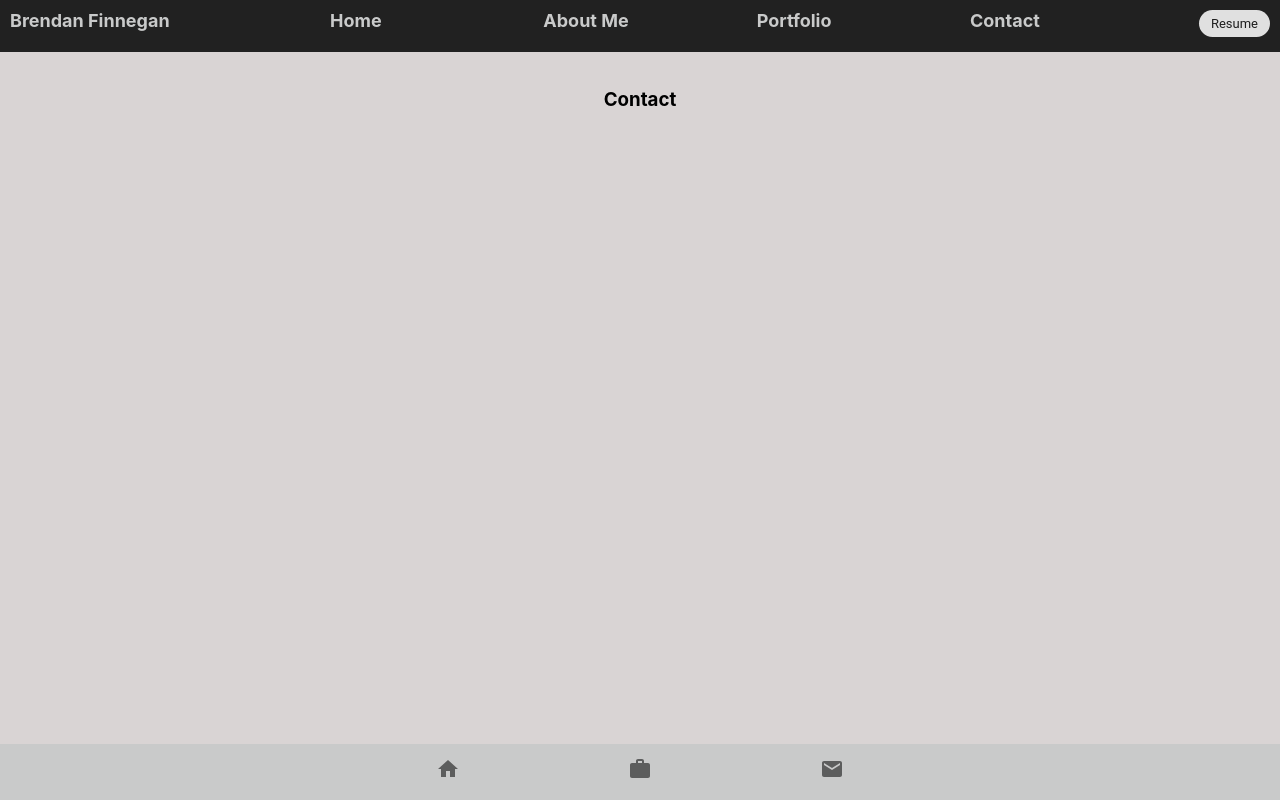
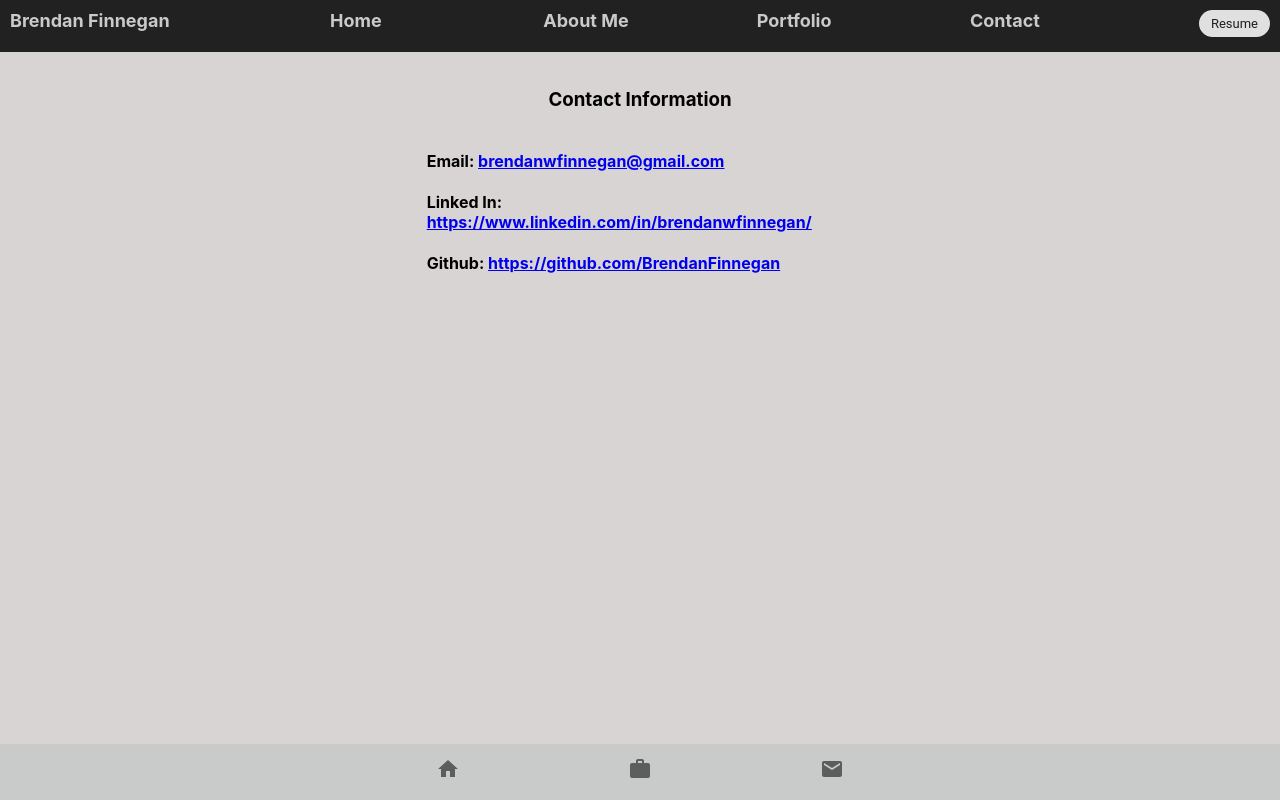
Before and after one commit to BrendanFinnegan/brendanfinneganweb, a React (Create React App) app: page /contact in a window 1280 px wide. Built offline with nearby package versions, Linux system fonts and the light colour scheme.

Commit message:
phase 1 complete

```diff
--- a/src/Components/About.js
+++ b/src/Components/About.js
@@ -26,13 +26,13 @@ function About () {
 
         <h4>After three and a half years at WeWork, I found myself in a position to attend Flatiron School’s Software Engineering course, and I pulled the trigger. The course was full time, 60 hour weeks for fifteen weeks, and I loved every bit of it. It provided daily coaching, projects, discussions and tests involving React, Ruby, Rails, SQL and many other concepts. Having completed the course in late August 2021, I am continuing to build projects as I seek out a position that utilizes this skill set.</h4>
 
-        <h4>Outside of work, I live happily with my fiance and my cat in Manhattan. I play soccer several times per week, I play guitar on my fire escape, and I follow all Cleveland pro sports teams far too closely. </h4>
+        <h4>Outside of work, I live with my fiance and my cat in Manhattan. I play soccer several times per week, I play guitar on my fire escape, and I follow all Cleveland pro sports teams far too closely. </h4>
         </div>
         </Grid>
 
         <Grid item xs={3} >
 
-        <img style={{height: '300px', width: '300px', borderRadius: '50%'}}src="https://brendanbucket1988.s3.us-east-2.amazonaws.com/IMG_5587.jpg"/>
+        <img style={{height: '325px', width: '300px', borderRadius: '50%'}}src="https://brendanbucket1988.s3.us-east-2.amazonaws.com/IMG_5587.jpg"/>
         </Grid>
         <Grid item xs={1} ></Grid>
     </Grid>
--- a/src/Components/Contact.js
+++ b/src/Components/Contact.js
@@ -9,7 +9,19 @@ function Contact () {
                  <h2 style={{color: 'red'}}>Website Under Construction</h2>
              </Grid>
              <Grid item xs={12} >
-        <h3>Contact</h3>
+        <h3>Contact Information</h3>
+        </Grid>
+        <Grid item xs={4} >
+
+        </Grid>
+        <Grid item xs={4}  style={{textAlign: 'left'}}>
+        <h4>Email: <a href="mailto:brendanwfinnegan@gmail.com">brendanwfinnegan@gmail.com</a> </h4>
+        <h4>Linked In: <a href="https://www.linkedin.com/in/brendanwfinnegan/"> https://www.linkedin.com/in/brendanwfinnegan/ </a></h4>
+        <h4>Github: <a href="https://github.com/BrendanFinnegan"> https://github.com/BrendanFinnegan </a> </h4>
+
+        </Grid>
+        <Grid item xs={4} >
+
         </Grid>
         </Grid>
         </>
--- a/src/Components/Home.js
+++ b/src/Components/Home.js
@@ -30,7 +30,7 @@ function Home () {
 
             <Grid item xs={2} >
 
-            <img style={{height: '300px', width: '300px', borderRadius: '50%'}}src="https://brendanbucket1988.s3.us-east-2.amazonaws.com/IMG_5587.jpg"/>
+            <img style={{height: '325px', width: '300px', borderRadius: '50%'}}src="https://brendanbucket1988.s3.us-east-2.amazonaws.com/IMG_5587.jpg"/>
             </Grid>
             <Grid item xs={2} ></Grid>
         </Grid>
--- a/src/Components/Portfolio.js
+++ b/src/Components/Portfolio.js
@@ -49,9 +49,7 @@ function Portfolio () {
 
         <>
         <Grid container>
-        <Grid item xs={12} >
-            <h2 style={{color: 'red'}}>Website Under Construction</h2>
-             </Grid>
+
              <Grid item xs={12} >
             <h2 style={{color: 'red'}}>Website Under Construction</h2>
              </Grid>
```
